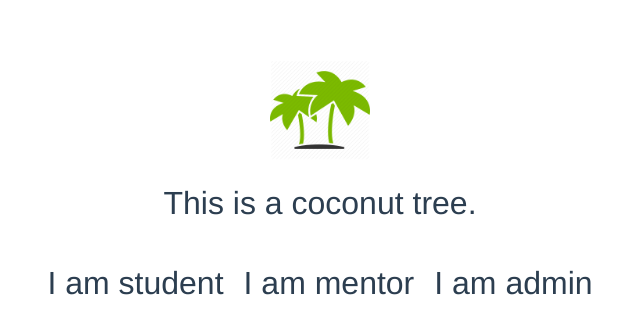
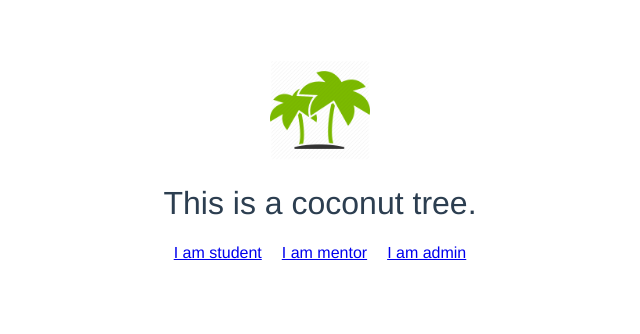
Before and after one commit to kinoko0841/my-vue-cli, a Vue app: page /#/ in a window 1280 px wide. Shown: the top 334 px of the page, without its empty margins (320-960 px from the left). Built offline with nearby package versions, Linux system fonts and the light colour scheme.

Commit message:
using router-link replace home nav a-tag

```diff
--- a/src/components/Coconuts/coconut.vue
+++ b/src/components/Coconuts/coconut.vue
@@ -3,7 +3,8 @@
     <h1>{{ msg }}</h1>
     <ul>
       <li v-for="role in roles">
-        <a><home :message = "role"></home></a>
+        <router-link :to=" '/' + role" >I am {{ role }}</router-link>
+        <!-- <home :message = "role"></home> -->
       </li>
     </ul>
   </div>
--- a/src/components/Coconuts/home.vue
+++ b/src/components/Coconuts/home.vue
@@ -1,5 +1,5 @@
 <template>
-  <h1> I am {{ message }}</h1>
+  <a href = ""> I am {{ message }}</a>
 </template>
 <script>
 export default {
```
